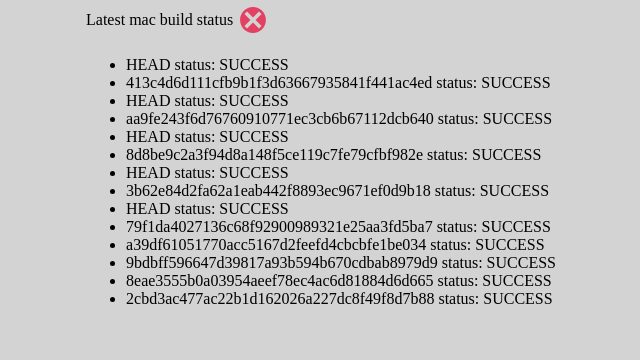
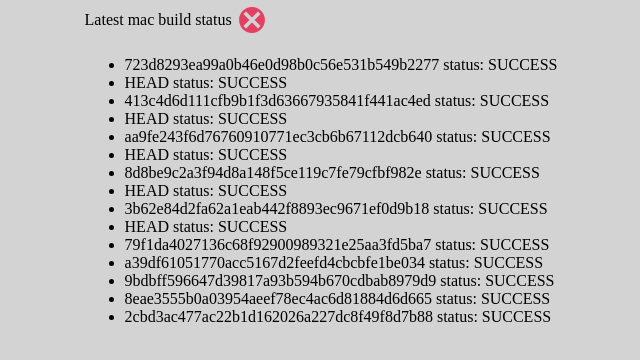
Before and after one commit to robotmorgan/robotmorgan.github.io, a plain HTML site: page index.html in a window 1280 px wide. Shown: the whole page, without its empty margins (319-959 px from the left). Drawn offline with Linux system fonts and the light colour scheme.

Commit message:
Add build status for

```diff
--- a/index.html
+++ b/index.html
@@ -20,6 +20,7 @@ Latest mac build status
 <?xml version="1.0" ?><svg height="40" width="40" id="Layer_1" style="enable-background:new 0 0 612 792;" version="1.1" viewBox="0 0 612 792" xml:space="preserve" xmlns="http://www.w3.org/2000/svg" xmlns:xlink="http://www.w3.org/1999/xlink"><style type="text/css"> .st0{fill:#E44061;} </style><g><path class="st0" d="M562,396c0-141.4-114.6-256-256-256S50,254.6,50,396s114.6,256,256,256S562,537.4,562,396L562,396z M356.8,396 L475,514.2L424.2,565L306,446.8L187.8,565L137,514.2L255.2,396L137,277.8l50.8-50.8L306,345.2L424.2,227l50.8,50.8L356.8,396 L356.8,396z"/></g></svg>
 </div>
 <ul>
+<li>723d8293ea99a0b46e0d98b0c56e531b549b2277 status: SUCCESS</li>
 <li>HEAD status: SUCCESS</li>
 <li>413c4d6d111cfb9b1f3d63667935841f441ac4ed status: SUCCESS</li>
 <li>HEAD status: SUCCESS</li>
@@ -33,7 +34,7 @@ Latest mac build status
 <li>a39df61051770acc5167d2feefd4cbcbfe1be034 status: SUCCESS</li>
 <li>9bdbff596647d39817a93b594b670cdbab8979d9 status: SUCCESS</li>
 <li>8eae3555b0a03954aeef78ec4ac6d81884d6d665 status: SUCCESS</li>
-<li>2cbd3ac477ac22b1d162026a227dc8f49f8d7b88 status: SUCCESS                                  </li>
+<li>2cbd3ac477ac22b1d162026a227dc8f49f8d7b88 status: SUCCESS                                   </li>
 </ul>
 </body>
 </html>
```
Also changed, not shown: 2 other files.
